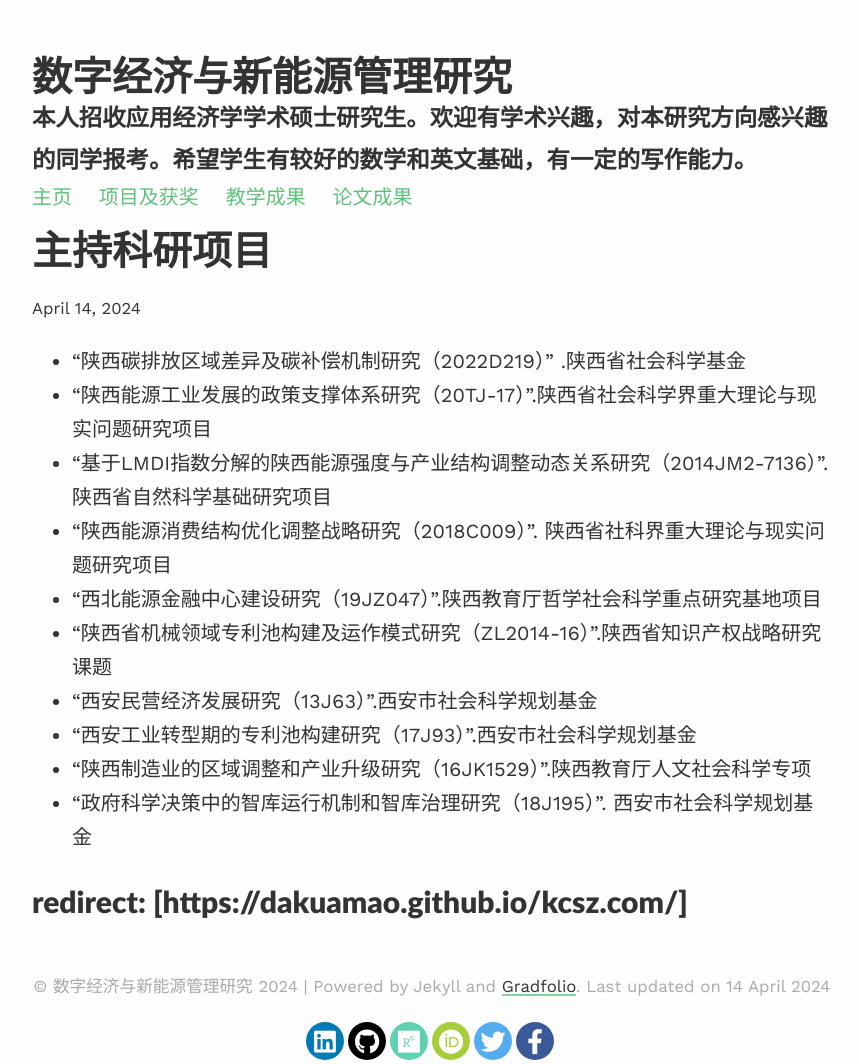
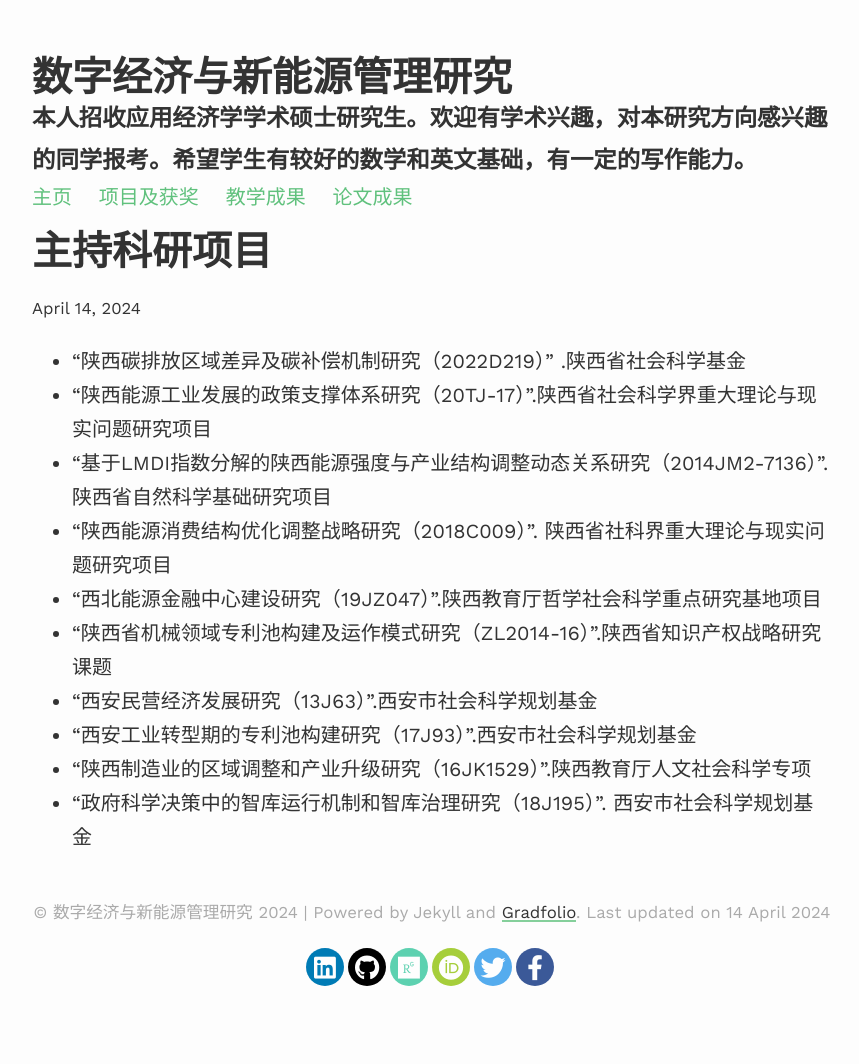
Before and after one commit to dakuamao/sun, a Jekyll site: the page built from _projects/6_project.md, in a window 1280 px wide. Shown: the whole page, without its empty margins (208-1067 px from the left). Built offline with Jekyll 4.4.1, drawn with Linux system fonts in a browser that asks for light colours; nearby versions of some CDN libraries; after the commit the page ends 990 px from its top, so only the background shows below that; part of the change alters nothing that is shown.

Commit message:
Update 6_project.md

```diff
--- a/_projects/6_project.md
+++ b/_projects/6_project.md
@@ -13,9 +13,3 @@ description: 近年科研项目
 * “西安工业转型期的专利池构建研究（17J93）”.西安市社会科学规划基金
 * “陕西制造业的区域调整和产业升级研究（16JK1529）”.陕西教育厅人文社会科学专项
 * “政府科学决策中的智库运行机制和智库治理研究（18J195）”. 西安市社会科学规划基金
-
-
-
-
-redirect: [https://dakuamao.github.io/kcsz.com/]
----
```
